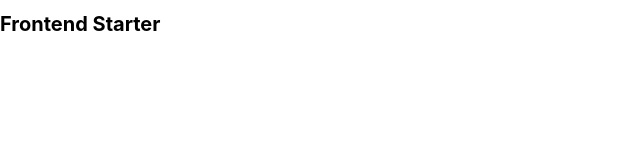
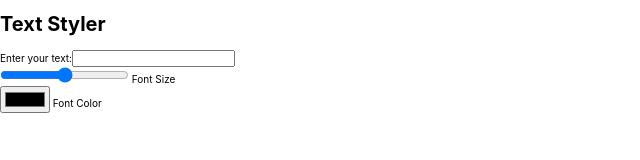
Before and after one commit to dubymarjtr/Text-Styler, a website: page index.html in a window 1280 px wide. Shown: the whole page, without its empty margins (0-640 px from the left). Drawn offline with nearby package versions, Linux system fonts and the light colour scheme.

Commit message:
add HTML content

```diff
--- a/index.html
+++ b/index.html
@@ -11,10 +11,25 @@
 
     <link rel="stylesheet" href="style.css" />
 
-    <title>Frontend Starter</title>
+    <title>Text Styler</title>
   </head>
   <body>
-    <h1>Frontend Starter</h1>
+    <h1>Text Styler</h1>
+    <div class="container">
+      <div><label for="text">Enter your text:</label><input type="text" /></div>
+
+      <div>
+        <input type="range" id="font-size" min="11" max="200" />
+        <label for="font-size">Font Size</label>
+      </div>
+
+      <div>
+        <input type="color" id="color" />
+        <label for="color">Font Color</label>
+      </div>
+
+      <p></p>
+    </div>
     <script src="./scripts.js" type="module"></script>
   </body>
 </html>
```
